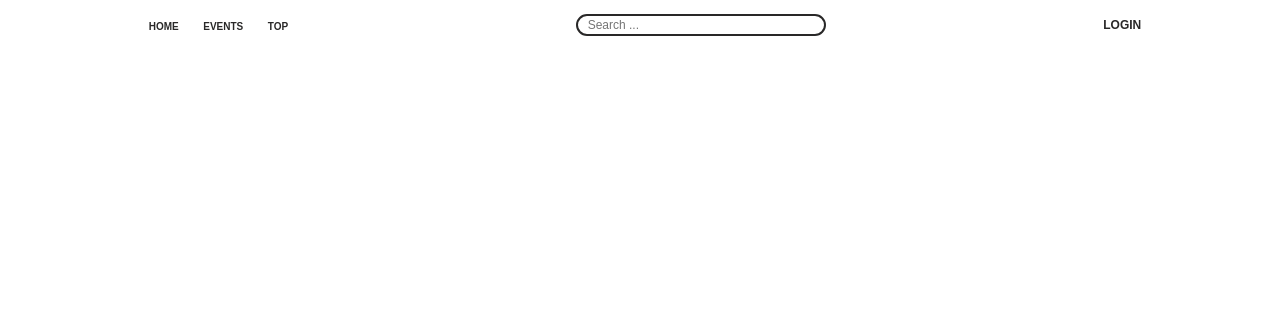
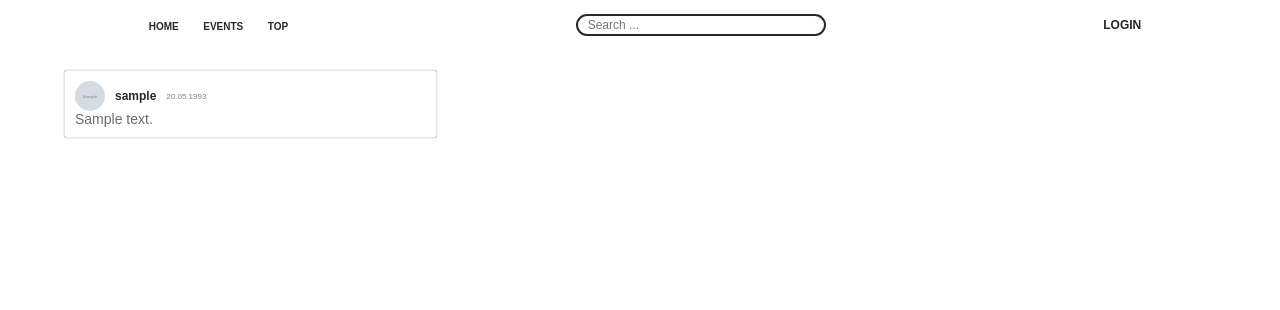
Before and after one commit to YauheniRusinchuk/immoral, a Django app: page / in a window 1280 px wide. Shown: the top 310 px of the page. Run offline with Django 3.2, Linux system fonts and the light colour scheme; tables that the repository leaves empty hold one stand-in row (values such as "Sample post"); grey boxes marked "Sample" are stand-in pictures; some libraries are stand-ins or nearby versions; some web fonts are replaced.

Commit message:
add post

```diff
--- a/config/settings.py
+++ b/config/settings.py
@@ -40,6 +40,7 @@ INSTALLED_APPS = [
     #'channels',
     'src.apps.home',
     'src.models.profile',
+    'src.models.posts',
 ]
 
 MIDDLEWARE = [
--- a/src/apps/home/views.py
+++ b/src/apps/home/views.py
@@ -1,6 +1,7 @@
 from django.shortcuts import render
 from django.views import View
 from src.models.profile.models import Profile
+from src.models.posts.models import Post
 # Create your views here.
 
 
@@ -8,4 +9,5 @@ from src.models.profile.models import Profile
 class Home(View):
     ''' Home page view  '''
     def get(self, request, *args, **kwargs):
-        return render(request, 'home/index.html', {})
+        posts = Post.objects.all()
+        return render(request, 'home/index.html', {"posts": posts})
--- a/src/apps/static/css/style.css
+++ b/src/apps/static/css/style.css
@@ -492,3 +492,87 @@
     width: 100%;
     border: 1px solid black;
 }
+
+
+.masonry { /* Masonry container */
+    width: 90%;
+    margin: 0 auto;
+    column-count: 3;
+    column-gap: 1em;
+}
+
+.item { /* Masonry bricks or child elements */
+    background-color: white;
+    display: inline-block;
+    width: 100%;
+    font-size: 14px;
+    font-weight: normal;
+    margin-top: 10px;
+    margin-bottom: 10px;
+    padding: 10px;
+    border-radius: 3px;
+    border: 1px solid #e6e6e6;
+    box-shadow: 0 0 1px grey;
+}
+
+.item p {
+    font-weight: normal;
+    color: #6b6b6b;
+    font-size: 14px;
+}
+
+
+.item .post_info_user {
+    display: flex;
+    align-items: center;
+}
+
+.item .post_info_user img {
+    border-radius: 50%;
+    margin-right: 10px;
+}
+
+.item .post_info_user a {
+    font-size: 12px;
+    font-weight: bold;
+    color: #292828;
+    text-decoration: none;
+    margin-right: 10px;
+}
+
+.item .post_info_user span {
+    font-size: 8px;
+    color: grey;
+}
+
+
+
+
+
+
+@media only screen and (min-width: 1024px) {
+  .masonry {
+    column-count: 3;
+  }
+}
+
+/* Masonry on medium-sized screens */
+@media only screen and (max-width: 1023px) and (min-width: 768px) {
+  .masonry {
+    column-count: 3;
+  }
+}
+
+/* Masonry on small screens */
+@media only screen and (max-width: 767px) and (min-width: 540px) {
+  .masonry {
+    column-count: 2;
+  }
+}
+
+
+@media only screen and (max-width: 540px) and (min-width: 320px) {
+  .masonry {
+    column-count: 1;
+  }
+}
--- a/src/apps/templates/home/index.html
+++ b/src/apps/templates/home/index.html
@@ -11,7 +11,24 @@
     <body>
         {% include 'header.html' %}
         {% block content %}
-
+            <div class="main_container">
+                <div class="masonry">
+                    {% for post in posts %}
+                        <div class="item">
+                            <div class="post_info_user">
+                                {% if post.profile.img %}
+                                    <img src="{{post.profile.img.url}}" width="30px" height="30px" alt="">
+                                {% else %}
+                                    <img src="https://www.basko.it/photo/noicon.png" width="30px" height="30px" alt="">
+                                {% endif %}
+                                <a href="{{post.profile.get_absolute_url}}">{{post.profile.user}}</a>
+                                <span>20.05.1993</span>
+                            </div>
+                            <p>{{post.text}}<p>
+                        </div>
+                    {% endfor %}
+                </div>
+            </div>
         {% endblock %}
     <script src="{% static 'js/main.js' %}" type="text/javascript"></script>
     </body>
--- /dev/null
+++ b/src/models/posts/admin.py
@@ -0,0 +1,4 @@
+from django.contrib import admin
+from .models import Post
+
+admin.site.register(Post)
--- /dev/null
+++ b/src/models/posts/models.py
@@ -0,0 +1,10 @@
+from django.db import models
+from src.models.profile.models import Profile
+
+
+class Post(models.Model):
+    profile = models.ForeignKey(Profile, on_delete=models.CASCADE)
+    text = models.TextField(max_length=500, blank=False)
+
+    def __str__(self):
+        return f"this is post profile {self.profile.user}"
```
Also changed, not shown: src/models/posts/__init__.py (added), src/models/posts/migrations/0001_initial.py (added), src/models/posts/migrations/__init__.py (added).
